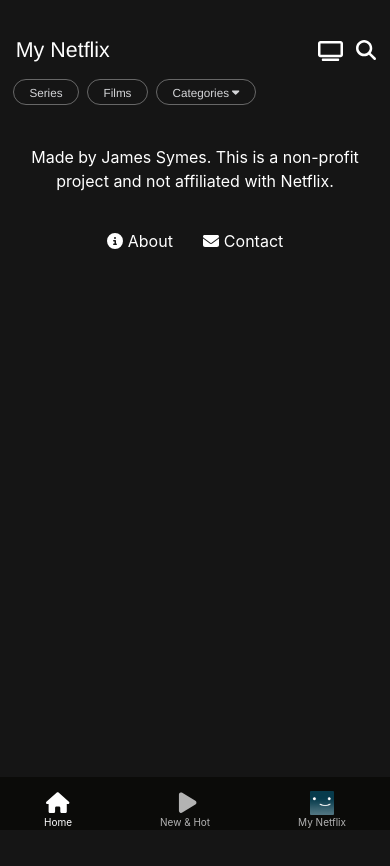
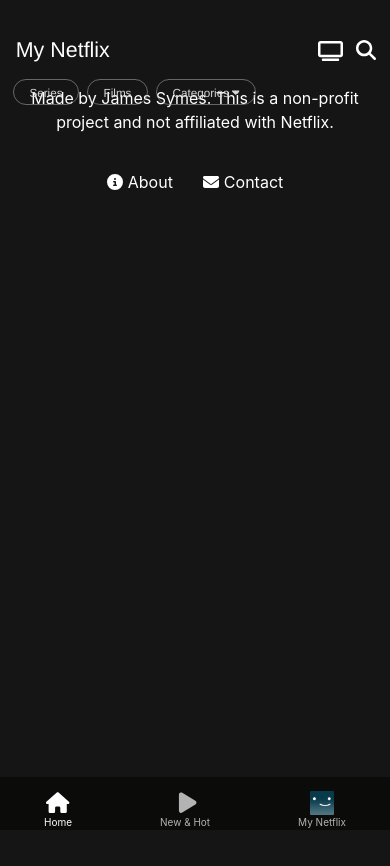
Before and after one commit to JamesSymes/Netflix-Clone, a React (Vite) app: page /netflix-clone/contact in a window 390 px wide. Shown: the top 866 px of the page. Built offline with nearby package versions, Linux system fonts and the light colour scheme.

Commit message:
update mobile footer

```diff
--- a/src/styles/Footer.css
+++ b/src/styles/Footer.css
@@ -51,7 +51,7 @@ footer svg {
     justify-content: center;
     align-items: center;
     color: white;
-    margin-bottom: 12vh;
-    margin-top: 12vh;
+    margin-bottom: 5vh;
+    margin-top: 5vh;
   }
 }
```
